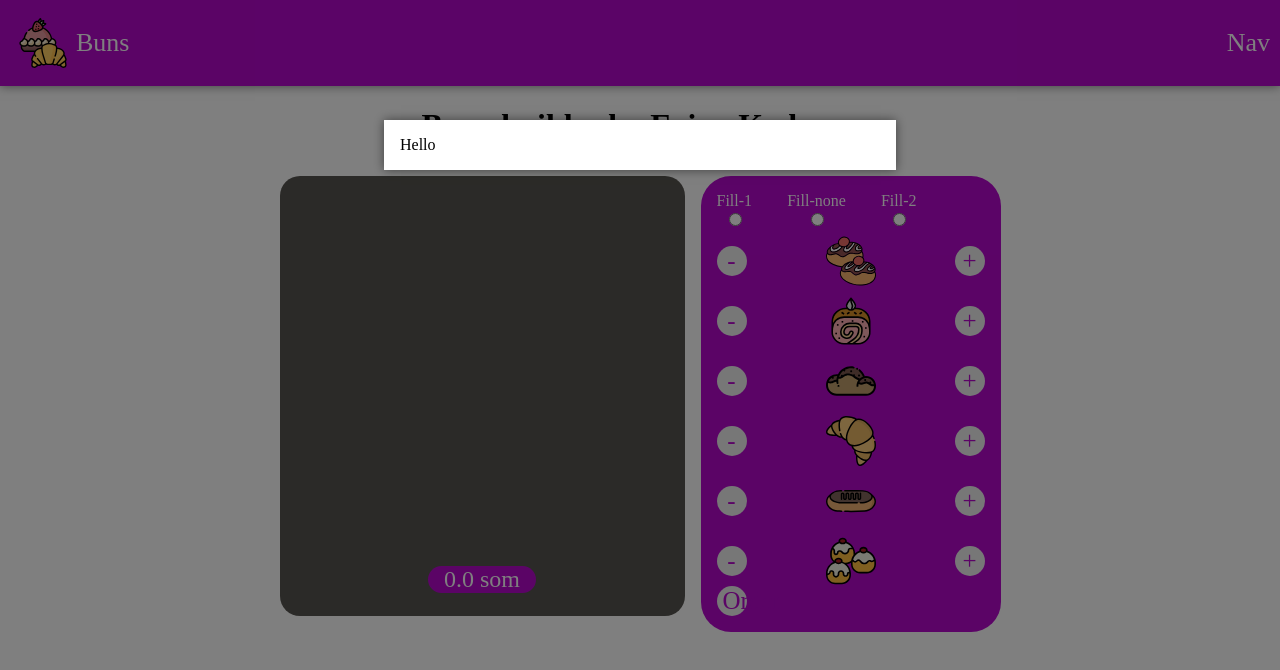
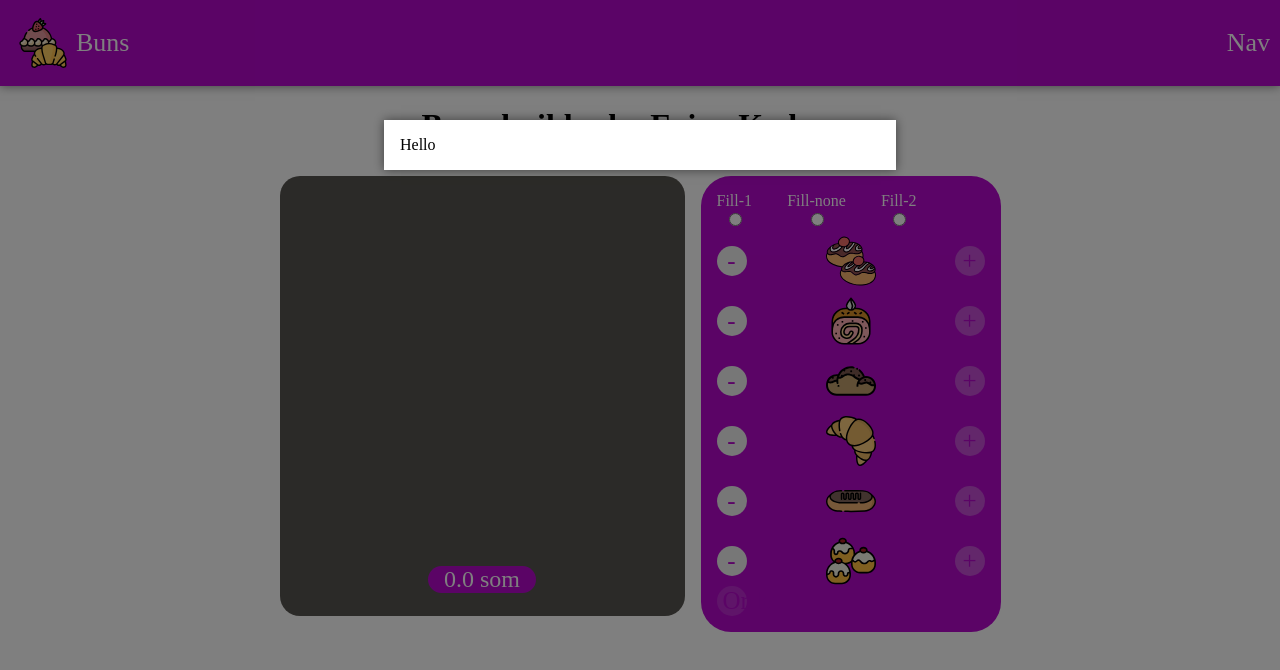
Before and after one commit to Erjankydyrov/private-builder, a React (Create React App) app: page / in a window 1280 px wide. Shown: the top 670 px of the page. Built offline with nearby package versions, Linux system fonts and the light colour scheme; no server answers; a web font is replaced by a local one.

Commit message:
corected Controls

```diff
--- a/src/components/BunsBuilder/BunsControls/BunsControls.js
+++ b/src/components/BunsBuilder/BunsControls/BunsControls.js
@@ -3,38 +3,38 @@ import BunsControl from "./BunsControl/BunsControl";
 import classes from "./BunsControls.module.css";
 import SwitchBun from "./SwitchBun/SwitchBun";
 
+const BunsControls = ({
+  switchFilling,
+  startOrdering,
+  filling,
+  addIngredient,
+  ingredients,
+  removeIngredient,
+}) => {
+  const result = [];
+  const names = ["PBuns", "Bread", "BBuns", "Crois", "Ecler", "MBuns"];
 
-const BunsControls = ({ switchFilling, filling, addIngredient, removeIngredient }) => {
-
-  const result = [];
-  const ingredients = [
-    "PBuns",
-    "Bread",
-    "BBuns",
-    "Crois",
-    "Ecler",
-    "MBuns",
-  ];
-
-  for (const ingredient in ingredients) {
+  for (const name in names) {
     result.push(
       <BunsControl
-        type={ingredients[ingredient] + filling}
-        key={ingredients[ingredient]}
+        type={names[name] + filling}
+        key={names[name]}
         switchFilling={switchFilling}
-        count={ingredients[ingredient]}
+        count={ingredients.length}
         addIngredient={addIngredient}
         removeIngredient={removeIngredient}
       />
     );
-
-
   }
-  return <div className={classes.BunsControls}>
-    <SwitchBun switchFilling={switchFilling} />
-    {result}
-    <Button disabled={!ingredients.length}>Order</Button>
-    </div>;
+  return (
+    <div className={classes.BunsControls}>
+      <SwitchBun switchFilling={switchFilling} />
+      {result}
+      <Button disabled={!ingredients.length} onClick={startOrdering}>
+        Order
+      </Button>
+    </div>
+  );
 };
 
 export default BunsControls;
```
